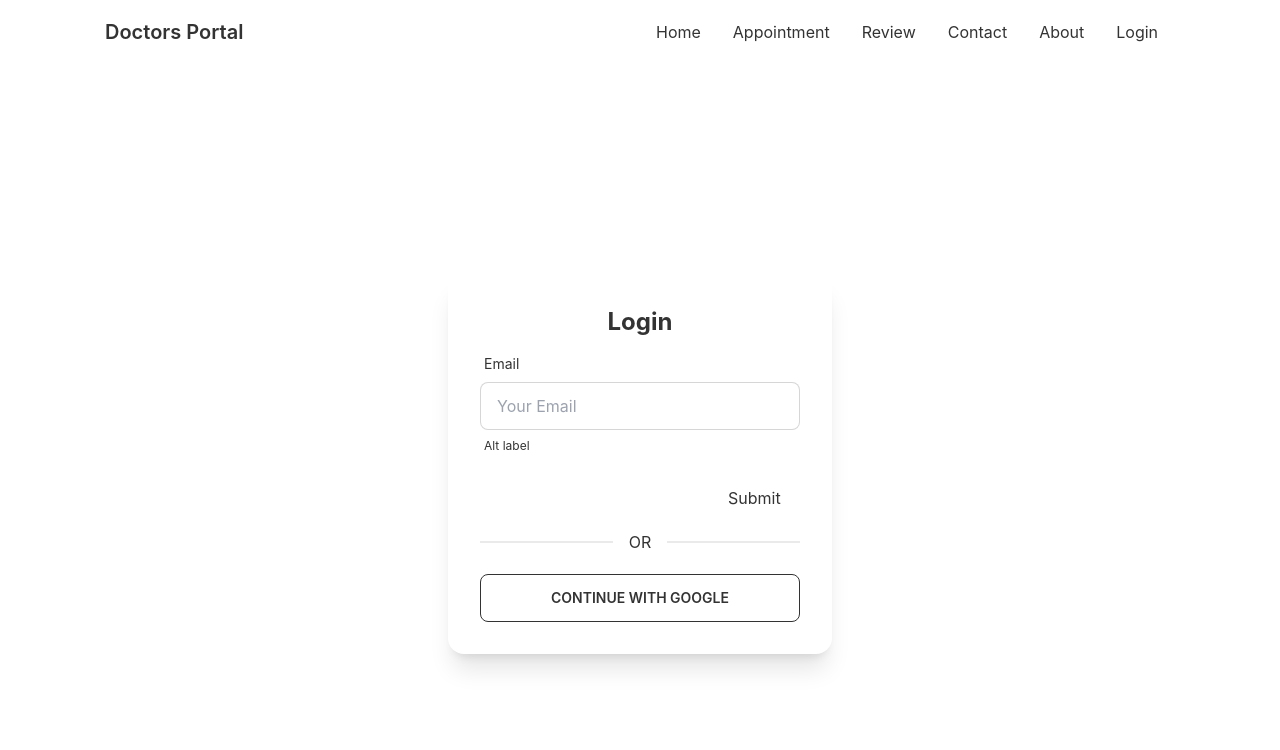
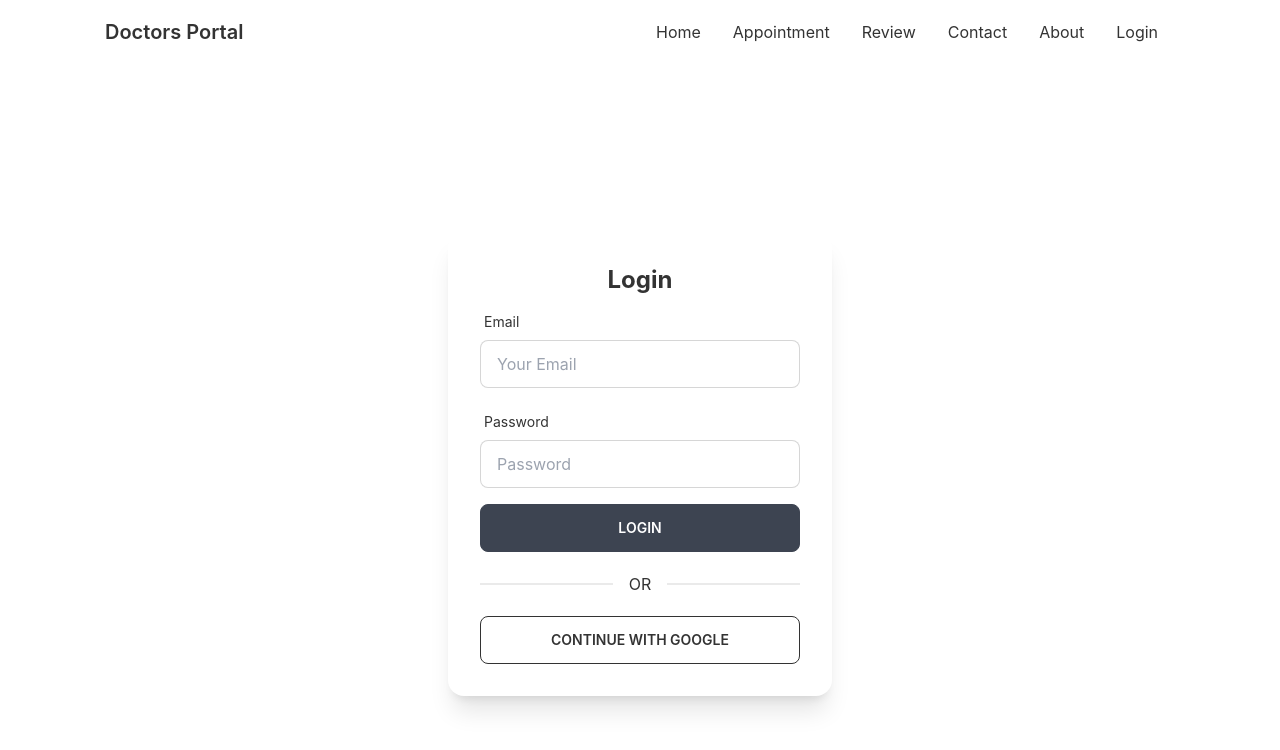
Before and after one commit to Hasib787/doctors-portal-client, a React (Create React App) app: page /login in a window 1280 px wide. Shown: the top 750 px of the page. Built offline with nearby package versions, Linux system fonts and the light colour scheme.

Commit message:
Login page done

```diff
--- a/src/Pages/Login/Login.js
+++ b/src/Pages/Login/Login.js
@@ -1,22 +1,45 @@
 import React from "react";
-import { useSignInWithGoogle } from "react-firebase-hooks/auth";
+import {
+  useSignInWithGoogle,
+  useSignInWithEmailAndPassword,
+} from "react-firebase-hooks/auth";
 import auth from "../../firebase.init";
 import { useForm } from "react-hook-form";
+import Loading from "../Shared/Loading";
 
 const Login = () => {
-  const [signInWithGoogle, user, loading, error] = useSignInWithGoogle(auth);
+  const [signInWithGoogle, googleUser, googleLoading, googleError] =
+    useSignInWithGoogle(auth);
   const {
     register,
     formState: { errors },
     handleSubmit,
   } = useForm();
 
+  const [signInWithEmailAndPassword, user, loading, error] =
+    useSignInWithEmailAndPassword(auth);
+
+  let singInError;
+
+  if (loading || googleLoading) {
+    return <Loading />;
+  }
+
+  if (error || googleError) {
+    singInError = (
+      <p className="text-red-500">
+        <small>{error?.message || googleError?.message}</small>
+      </p>
+    );
+  }
+
   const onSubmit = (data) => {
-    console.log(data)
+    console.log(data);
+    signInWithEmailAndPassword(data.email, data.password);
   };
 
-  if (user) {
-    console.log(user);
+  if (googleUser) {
+    console.log(googleUser);
   }
 
   return (
@@ -39,29 +62,64 @@ const Login = () => {
                     message: "Email is Required",
                   },
                   pattern: {
-                    value: /[A-Za-z]{3}/,
+                    value: /[a-z0-9]+@[a-z]+\.[a-z]{2,3}/,
                     message: "Provide a valid Email",
                   },
                 })}
                 aria-invalid={errors.email ? "true" : "false"}
               />
               <label className="label">
-                <span className="label-text-alt">Alt label</span>
+                {errors.email?.type === "required" && (
+                  <span className="label-text-alt text-red-500">
+                    {errors.email.message}
+                  </span>
+                )}
+                {errors.email?.type === "pattern" && (
+                  <span className="label-text-alt text-red-500">
+                    {errors.email.message}
+                  </span>
+                )}
               </label>
             </div>
-
-            <input />
-            {errors.firstName?.type === "required" && (
-              <p role="alert">First name is required</p>
+            <div className="form-control w-full max-w-xs">
+              <label className="label">
+                <span className="label-text">Password</span>
+              </label>
+              <input
+                type="password"
+                placeholder="Password"
+                className="input input-bordered w-full max-w-xs"
+                {...register("password", {
+                  required: {
+                    value: true,
+                    message: "Password is Required",
+                  },
+                  pattern: {
+                    value: 6,
+                    message: "Must be 6 character or longer",
+                  },
+                })}
+                aria-invalid={errors.email ? "true" : "false"}
+              />
+              <label className="label">
+                {errors.password?.type === "required" && (
+                  <span className="label-text-alt text-red-500">
+                    {errors.password.message}
+                  </span>
                 )}
-
+                {errors.email?.type === "pattern" && (
+                  <span className="label-text-alt text-red-500">
+                    {errors.password.message}
+                  </span>
+                )}
+              </label>
+            </div>
+            {singInError}
             <input
-              {...register("mail", { required: "Email Address is required" })}
-              aria-invalid={errors.mail ? "true" : "false"}
+              className="btn w-full max-w-xs text-white"
+              type="submit"
+              value="Login"
             />
-            {errors.mail && <p role="alert">{errors.mail?.message}</p>}
-
-            <input type="submit" />
           </form>
           <div className="divider">OR</div>
           <button
--- /dev/null
+++ b/src/Pages/Shared/Loading.js
@@ -0,0 +1,11 @@
+import React from "react";
+
+const Loading = () => {
+  return (
+    <div className="flex justify-center items-center">
+      <div className="w-16 h-16 border-b-2 border-gray-900 rounded-full animate-spin"></div>
+    </div>
+  );
+};
+
+export default Loading;
```
Lines whose indentation alone changed are shown as unchanged.
